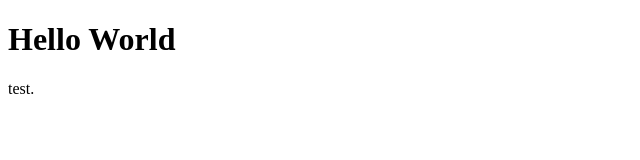
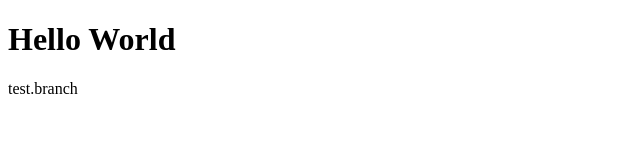
Before and after one commit to tuowazi/tuowazi.github.io, a plain HTML site: page helloworld.html in a window 1280 px wide. Shown: the full height of the page, 0-640 px from the left. Drawn offline with Linux system fonts and the light colour scheme.

Commit message:
分支修改

```diff
--- a/helloworld.html
+++ b/helloworld.html
@@ -2,6 +2,6 @@
 <html>
 <body>
 <h1>Hello World</h1>
-<p>test.</p>
+<p>test.branch</p>
 </body>
 </html>
```
